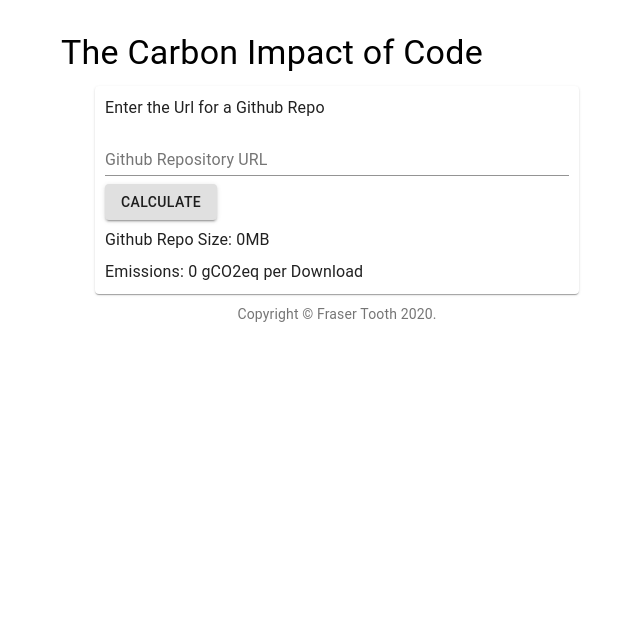
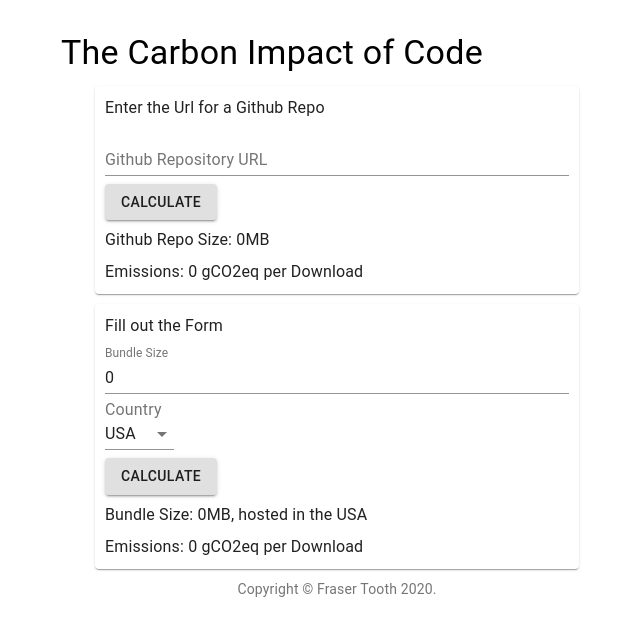
Before and after one commit to FraserTooth/github-carbon-emissions-app, a React (Create React App) app: page / in a window 1280 px wide. Shown: the top 636 px of the page, without its empty margins (303-943 px from the left). Built offline with nearby package versions, Linux system fonts and the light colour scheme.

Commit message:
Added the Barebones of the bundle size calculator

```diff
--- a/src/App.js
+++ b/src/App.js
@@ -1,5 +1,6 @@
 import "./App.css";
-import Calculator from "./components/Calculator";
+import GitHubCalculator from "./components/GitHubCalculator";
+import BundleCalculator from "./components/BundleCalculator";
 
 import React from "react";
 import Container from "@material-ui/core/Container";
@@ -27,7 +28,8 @@ export default function App() {
         <Typography variant="h4" component="h1" gutterBottom>
           The Carbon Impact of Code
         </Typography>
-        <Calculator />
+        <GitHubCalculator />
+        <BundleCalculator />
         <Copyright />
       </Box>
     </Container>
--- a/src/components/Calculator.js
+++ b/src/components/BundleCalculator.js
@@ -6,8 +6,9 @@ import TextField from "@material-ui/core/TextField";
 import Button from "@material-ui/core/Button";
 import Grid from "@material-ui/core/Grid";
 import Paper from "@material-ui/core/Paper";
-import { getSize } from "../scripts/githubapi";
 import { makeStyles } from "@material-ui/core/styles";
+import NativeSelect from "@material-ui/core/NativeSelect";
+import InputLabel from "@material-ui/core/InputLabel";
 
 const useStyles = makeStyles(theme => ({
   paper: {
@@ -17,16 +18,16 @@ const useStyles = makeStyles(theme => ({
   }
 }));
 
-function Calculator() {
-  const [url, setUrl] = useState("");
-  const [githubsize, setSize] = useState(0);
+export default () => {
+  const [bundleSize, setBundle] = useState(0);
+  const [country, setCountry] = useState("USA");
 
   const handleSubmit = async e => {
     e.preventDefault();
 
-    const size = await getSize(url);
-
-    setSize(size);
+    //Calculate Carbon
+    console.log(bundleSize, country);
+    //setSize(size);
   };
 
   const classes = useStyles();
@@ -37,7 +38,7 @@ function Calculator() {
         <Paper className={classes.paper}>
           <Grid container spacing={1}>
             <Grid item xs={12}>
-              <Typography>Enter the Url for a Github Repo</Typography>
+              <Typography>Fill out the Form</Typography>
             </Grid>
             <Grid item xs={12}>
               <form onSubmit={handleSubmit}>
@@ -46,10 +47,23 @@ function Calculator() {
                     <TextField
                       fullWidth
                       id="github-basic"
-                      label="Github Repository URL"
-                      value={url}
-                      onChange={e => setUrl(e.target.value)}
+                      label="Bundle Size"
+                      value={bundleSize}
+                      type="number"
+                      onChange={e => setBundle(e.target.value)}
                     />
+                  </Grid>
+
+                  <Grid item xs={12}>
+                    <InputLabel>Country</InputLabel>
+                    <NativeSelect
+                      value={country}
+                      onChange={e => setCountry(e.target.value)}
+                    >
+                      <option value={"USA"}>USA</option>
+                      <option value={"Japan"}>Japan</option>
+                      <option value={"UK"}>UK</option>
+                    </NativeSelect>
                   </Grid>
                   <Grid item xs={12}>
                     <Button variant="contained" type="submit">
@@ -60,11 +74,13 @@ function Calculator() {
               </form>
             </Grid>
             <Grid item xs={12}>
-              <Typography>Github Repo Size: {githubsize}MB</Typography>
+              <Typography>
+                Bundle Size: {bundleSize}MB, hosted in the {country}
+              </Typography>
             </Grid>
             <Grid item xs={12}>
               <Typography>
-                Emissions: {githubsize * 4.084} gCO2eq per Download
+                Emissions: {bundleSize * 4.084} gCO2eq per Download
               </Typography>
             </Grid>
           </Grid>
@@ -72,6 +88,4 @@ function Calculator() {
       </Box>
     </Container>
   );
-}
-
-export default Calculator;
+};
--- /dev/null
+++ b/src/components/GitHubCalculator.js
@@ -0,0 +1,75 @@
+import React, { useState } from "react";
+import Container from "@material-ui/core/Container";
+import Typography from "@material-ui/core/Typography";
+import Box from "@material-ui/core/Box";
+import TextField from "@material-ui/core/TextField";
+import Button from "@material-ui/core/Button";
+import Grid from "@material-ui/core/Grid";
+import Paper from "@material-ui/core/Paper";
+import { getSize } from "../scripts/githubapi";
+import { makeStyles } from "@material-ui/core/styles";
+
+const useStyles = makeStyles(theme => ({
+  paper: {
+    display: "flex",
+    padding: "10px",
+    margin: "10px"
+  }
+}));
+
+export default () => {
+  const [url, setUrl] = useState("");
+  const [githubsize, setSize] = useState(0);
+
+  const handleSubmit = async e => {
+    e.preventDefault();
+
+    const size = await getSize(url);
+
+    setSize(size);
+  };
+
+  const classes = useStyles();
+
+  return (
+    <Container>
+      <Box>
+        <Paper className={classes.paper}>
+          <Grid container spacing={1}>
+            <Grid item xs={12}>
+              <Typography>Enter the Url for a Github Repo</Typography>
+            </Grid>
+            <Grid item xs={12}>
+              <form onSubmit={handleSubmit}>
+                <Grid container spacing={1}>
+                  <Grid item xs={12}>
+                    <TextField
+                      fullWidth
+                      id="github-basic"
+                      label="Github Repository URL"
+                      value={url}
+                      onChange={e => setUrl(e.target.value)}
+                    />
+                  </Grid>
+                  <Grid item xs={12}>
+                    <Button variant="contained" type="submit">
+                      Calculate
+                    </Button>
+                  </Grid>
+                </Grid>
+              </form>
+            </Grid>
+            <Grid item xs={12}>
+              <Typography>Github Repo Size: {githubsize}MB</Typography>
+            </Grid>
+            <Grid item xs={12}>
+              <Typography>
+                Emissions: {githubsize * 4.084} gCO2eq per Download
+              </Typography>
+            </Grid>
+          </Grid>
+        </Paper>
+      </Box>
+    </Container>
+  );
+};
```
